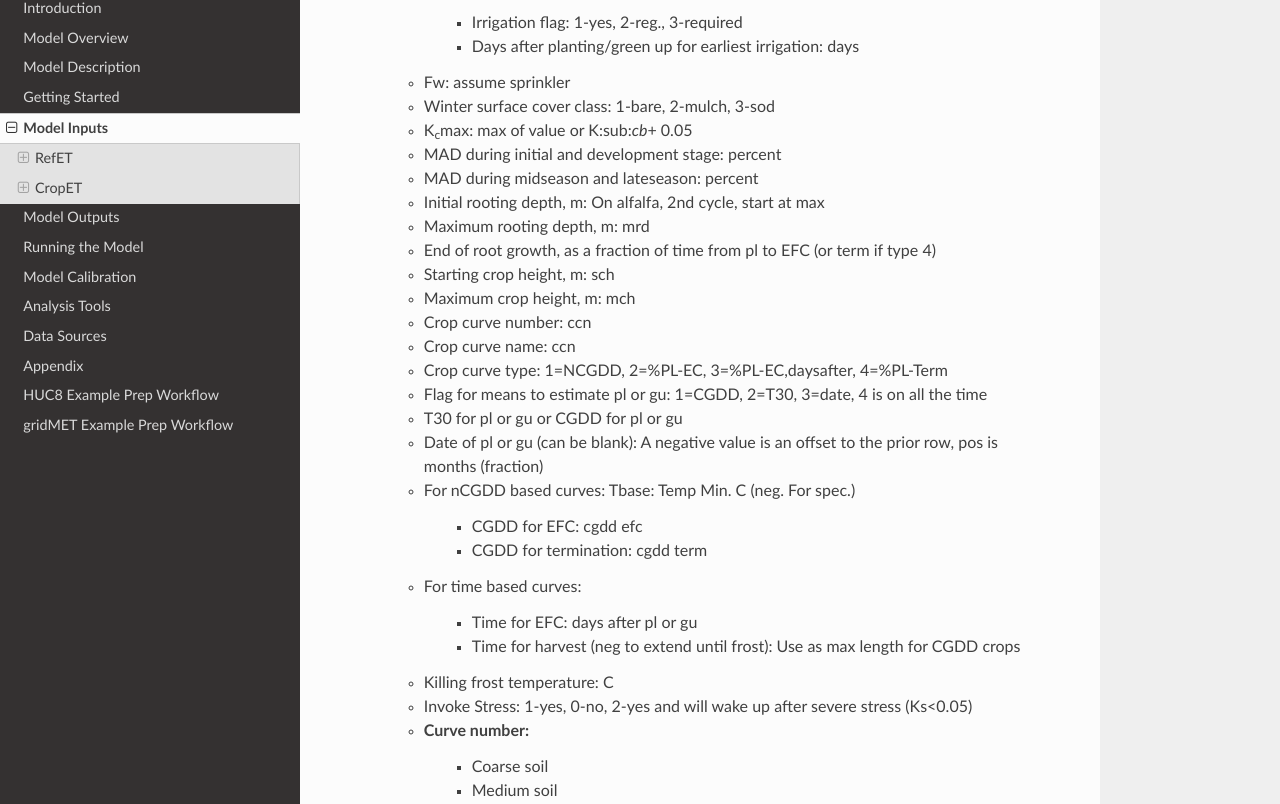
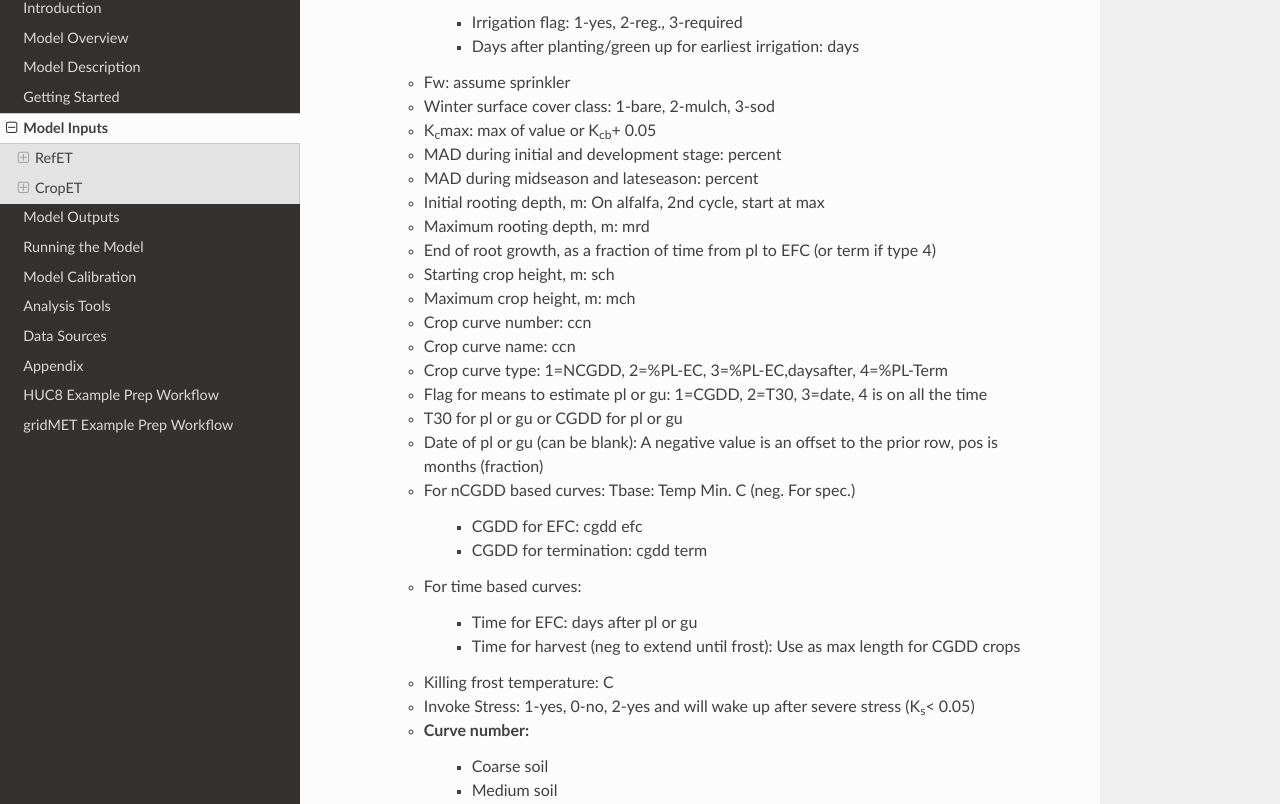
Before and after one commit to DOI-BOR/et-demands, a Sphinx documentation site: the page built from docs/model_inputs.rst, in a window 1280 px wide and 1400 px high, scrolled down 6963 px. Shown: the part 137-941 px from the top of the window. Built offline with Sphinx 7.4.7 and the Read the Docs theme 2.0.0, drawn with Linux system fonts in a browser that asks for light colours.

Commit message:
Minor Formatting change

```diff
--- a/docs/model_inputs.rst
+++ b/docs/model_inputs.rst
@@ -358,7 +358,7 @@ Crop parameters that can/should be modified during calibration.
 
      + Winter surface cover class: 1-bare, 2-mulch, 3-sod
 
-     + K\ :sub:`c`\ max: max of value or K\:sub:`cb`\ + 0.05
+     + K\ :sub:`c`\ max: max of value or K\ :sub:`cb`\ + 0.05
 
      + MAD during initial and development stage: percent
 
@@ -400,7 +400,7 @@ Crop parameters that can/should be modified during calibration.
 
      + Killing frost temperature: C
 
-     + Invoke Stress: 1-yes, 0-no, 2-yes and will wake up after severe stress (Ks<0.05)
+     + Invoke Stress: 1-yes, 0-no, 2-yes and will wake up after severe stress (K\ :sub:`s`\ < 0.05)
 
      + Curve number:
 	   + Coarse soil
```
